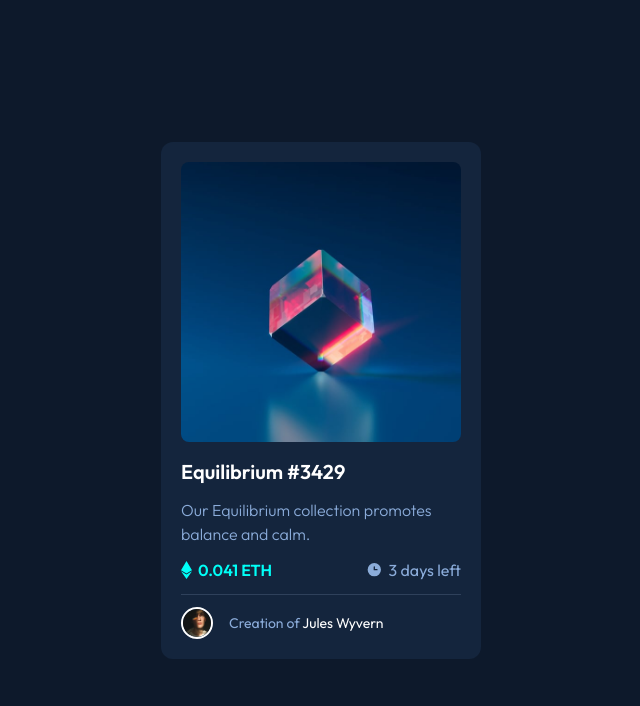
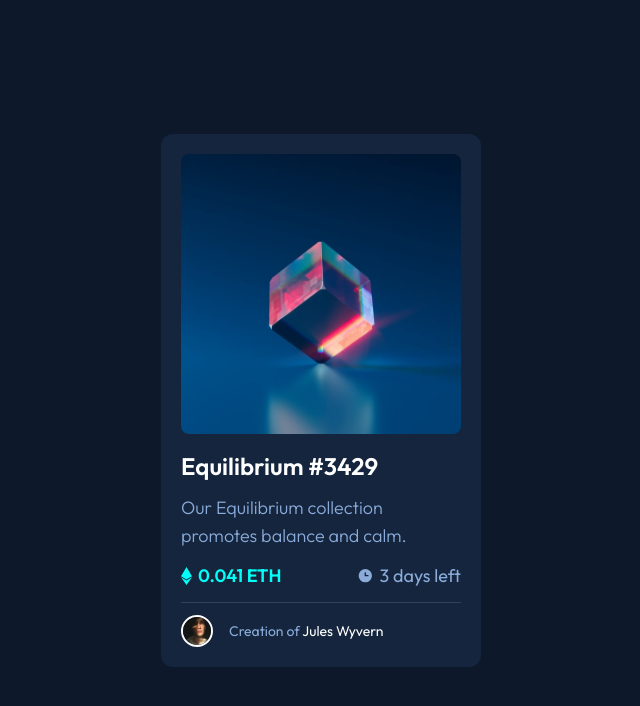
Before and after one commit to revuwem/nft-preview-card-component, a React (Vite) app: page / in a window 1280 px wide. Shown: the top 706 px of the page, without its empty margins (319-959 px from the left). Built offline with nearby package versions, Linux system fonts and the light colour scheme.

Commit message:
feat(Card): font-size on lg screen

```diff
--- a/src/components/Card.tsx
+++ b/src/components/Card.tsx
@@ -12,7 +12,7 @@ const Card: React.FC<ICardProps> = () => {
           <img src="images/icon-view.svg" alt="View" />
         </a>
       </div>
-      <h3 className="text-xl font-semibold mb-3">
+      <h3 className="text-xl lg:text-2xl font-semibold mb-3">
         <a
           href="#"
           target="_blank"
@@ -22,19 +22,19 @@ const Card: React.FC<ICardProps> = () => {
           Equilibrium #3429
         </a>
       </h3>
-      <p className="text-base font-light text-blue-400 mb-3">
+      <p className="text-base lg:text-lg font-light text-blue-400 mb-3">
         Our Equilibrium collection promotes balance and calm.
       </p>
       <div className="flex justify-between">
         <div className="grid grid-flow-col place-items-center gap-1.5">
           <img src="images/icon-ethereum.svg" alt="" />
-          <p className="text-base font-semibold uppercase text-cyan">
+          <p className="text-base lg:text-lg font-semibold uppercase text-cyan">
             0.041 ETH
           </p>
         </div>
         <div className="grid grid-flow-col place-items-center gap-1.5">
           <img src="images/icon-clock.svg" alt="" />
-          <p className="text-base text-blue-400">3 days left</p>
+          <p className="text-base lg:text-lg text-blue-400">3 days left</p>
         </div>
       </div>
       <hr className="border-blue-300 my-3" />
```
